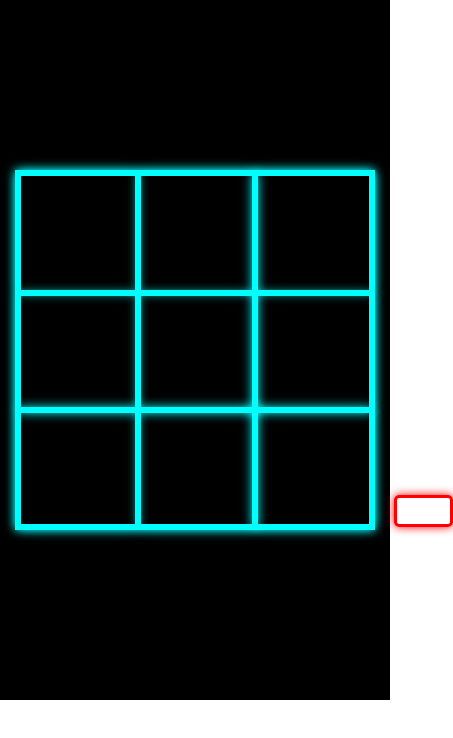
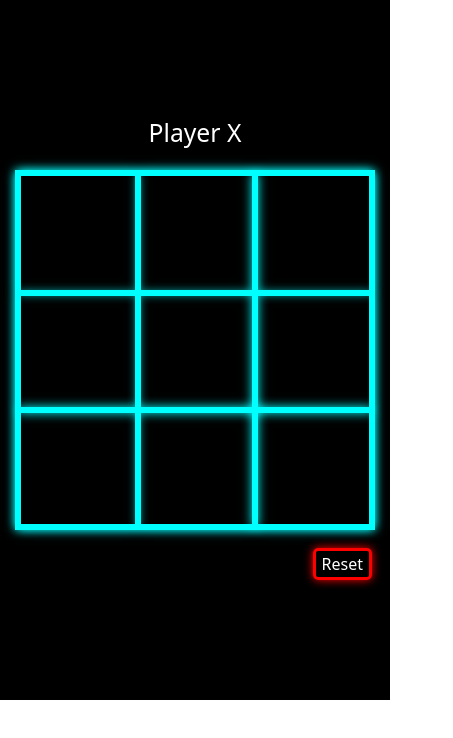
Before and after one commit to RukhshanCH/tic_tac_toe, a plain HTML site: page index.html in a window 390 px wide. Shown: the whole page, 453 px wide, since content can reach past the window. Drawn offline with nearby package versions, Linux system fonts and the light colour scheme.

Commit message:
Update Player title and Reset Btn

```diff
--- a/index.html
+++ b/index.html
@@ -47,12 +47,27 @@
                 box-shadow: 0 0 10px red;
             }
 
+            .player{
+                color: white;
+                text-align: center;
+                position: absolute;
+                top: -55px;
+                left: 50%;
+                transform: translateX(-50%);
+            }
+
             .resetBtn{
                 color: white;
                 background: transparent;
                 position: absolute;
                 bottom: 0;
                 right: -23%;
+            }
+            @media screen and (max-width: 768px) {
+                .resetBtn{
+                bottom: -15%;
+                right: 0;
+            }
             }
 
             .winner {
@@ -70,6 +85,7 @@
             <div style="height: 700px; background-color: black;">
                 <div class="box glow position-relative">
                     <div class="container">
+                        <h2 id="player" class="player">Player X</h2>
                         <div class="row">
                             <div class="col-md-4 glow box2" id="1" onclick="turn_1()" style="top: 0; left: 0;">
 
--- a/index.js
+++ b/index.js
@@ -9,13 +9,17 @@ let btn_8 = document.getElementById("8")
 let btn_9 = document.getElementById("9")
 let winner = null;
 let turn = "O"
+let player = document.getElementById("player")
 
 function change_turn() {
     if (turn == "X") {
         turn = "O"
+        player.innerText = "Player O"
+
     }
     else {
         turn = "X"
+        player.innerText = "Player X"
     }
 }
 function isDraw() {
```
